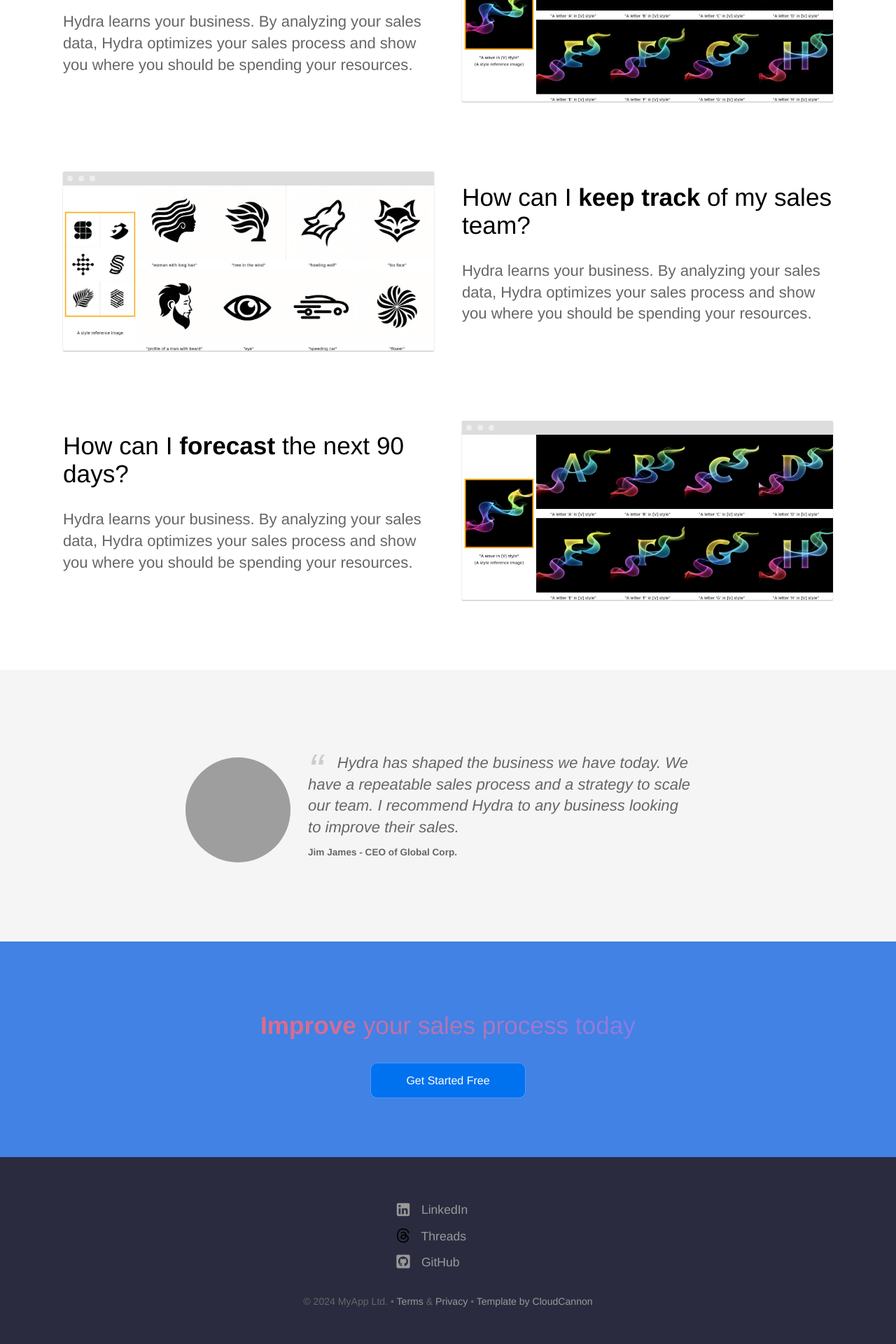
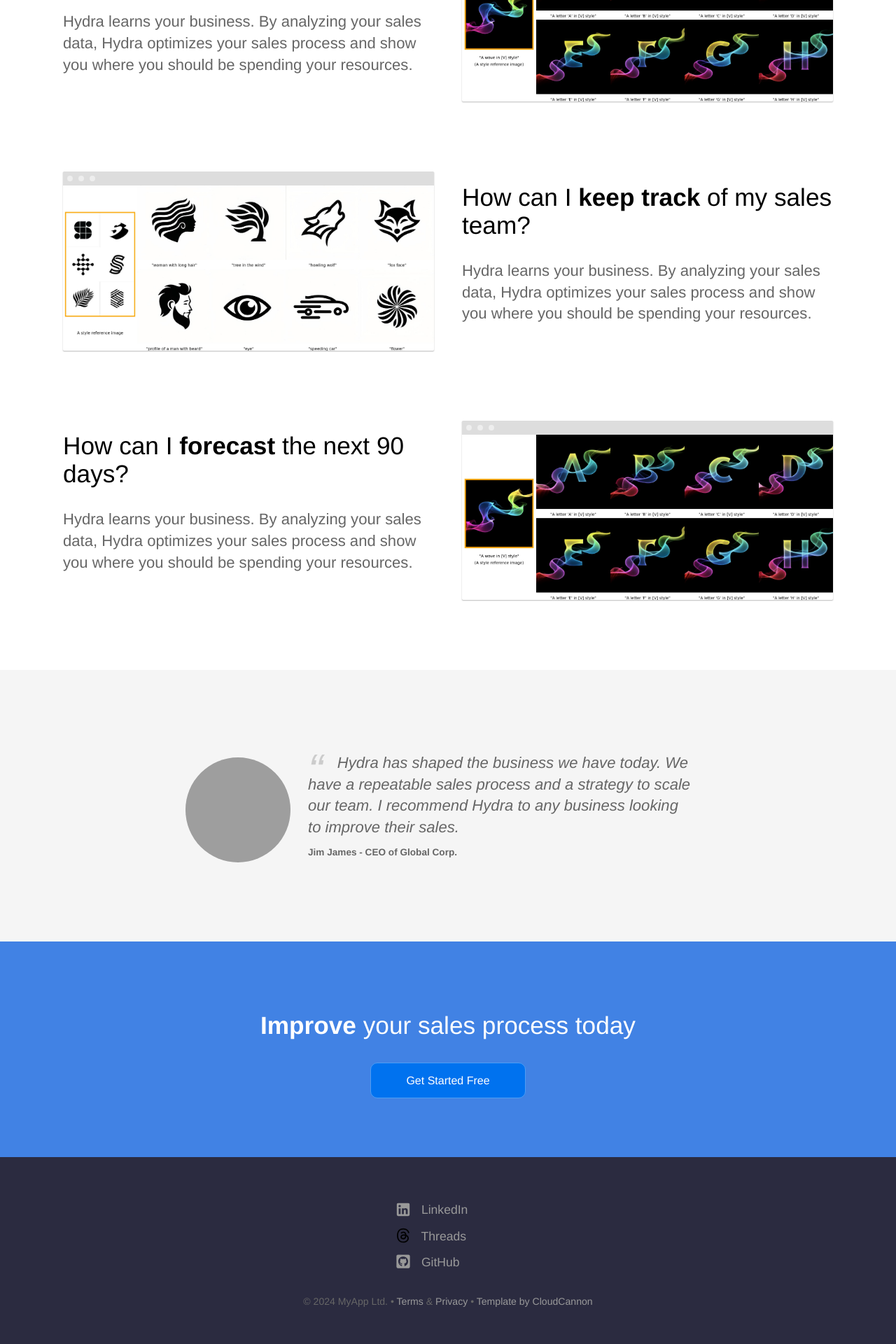
Before and after one commit to hi-sushanta/prompt, a Jekyll site: the page built from index.html, in a window 1280 px wide. Shown: the part 1238-3158 px from the top of the page at 70% size. Built offline with Jekyll 4.4.1, drawn with Linux system fonts in a browser that asks for light colours; the list of posts is cut into pages by our own code; grey boxes are pictures that could not be loaded.

Commit message:
update index.html

```diff
--- a/index.html
+++ b/index.html
@@ -63,7 +63,7 @@ description: Track and optimize your sales team in real time
 	</section>
 
 	<section class="bottom-cta">
-		<h2 class="editable"><strong>Improve</strong> your sales process today</h2>
+		<h2 class="motive"><strong>Improve</strong> your sales process today</h2>
 		<div class="button alt"><a href="#">Get Started Free</a></div>
 	</section>
 </div>
```
